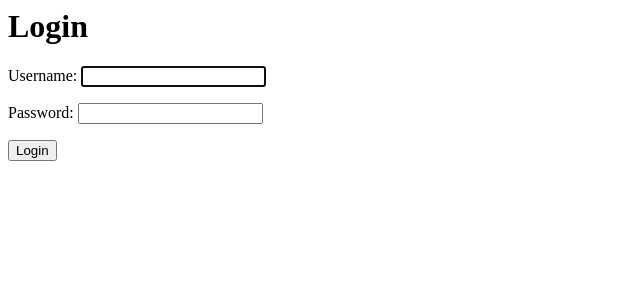
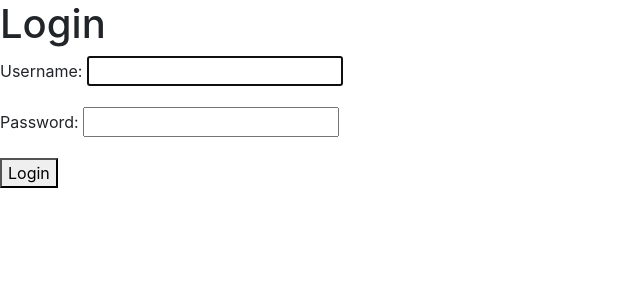
Before and after one commit to kckaiwei/book-reqs, a Django app: page /accounts/login/ in a window 1280 px wide. Shown: the top 300 px of the page, without its empty margins (0-640 px from the left). Run offline with Django 3.2, Linux system fonts and the light colour scheme; parts of the project's set-up code (start-up, migrations or seed data) failed here and were passed over; some libraries are stand-ins or nearby versions.

Commit message:
updating login with css

```diff
--- a/bookreqs/recommender/templates/registration/login.html
+++ b/bookreqs/recommender/templates/registration/login.html
@@ -1,3 +1,8 @@
+{% load static %}
+
+<link rel="stylesheet" href="{% static "css/bootstrap.css" %}">
+<link rel="stylesheet" href="{% static "css/bootstrap-grid.css" %}">
+
 {% block container %}
   <h1>Login</h1>
   <form method=POST>
--- a/brfront/src/index.html
+++ b/brfront/src/index.html
@@ -30,7 +30,7 @@
       work correctly both with client-side routing and a non-root public URL.
       Learn how to configure a non-root public URL by running `npm run build`.
     -->
-    <title>React App</title>
+    <title>Ask Pythia</title>
   </head>
   <body>
     <noscript>You need to enable JavaScript to run this app.</noscript>
```
